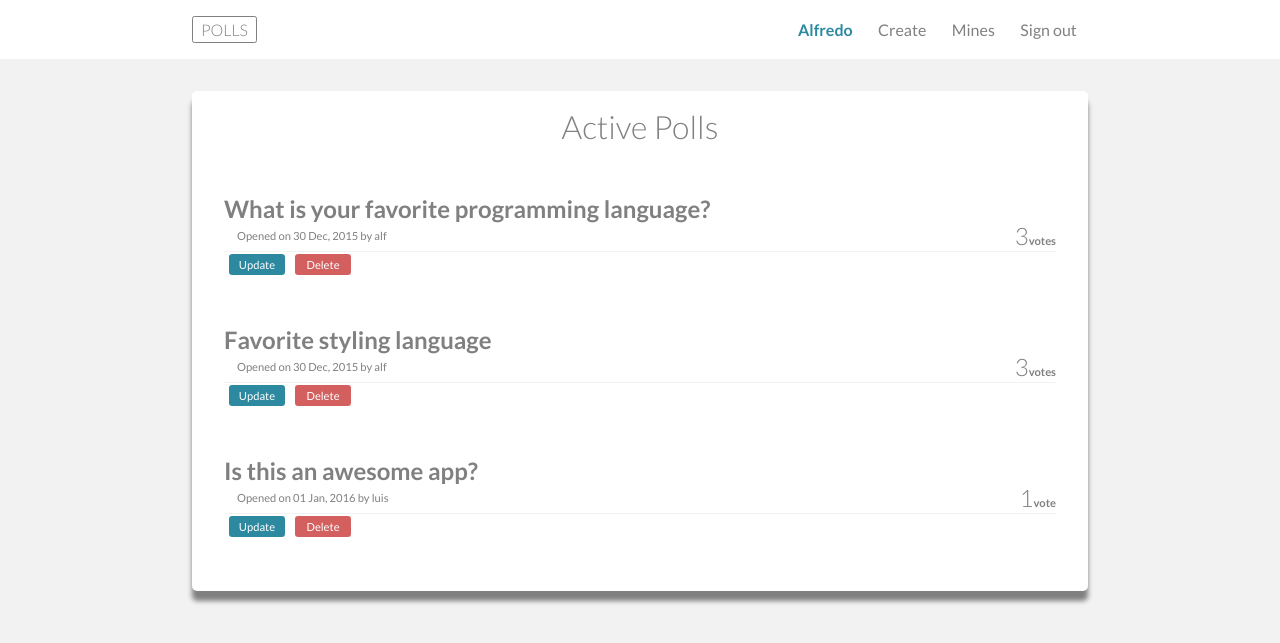
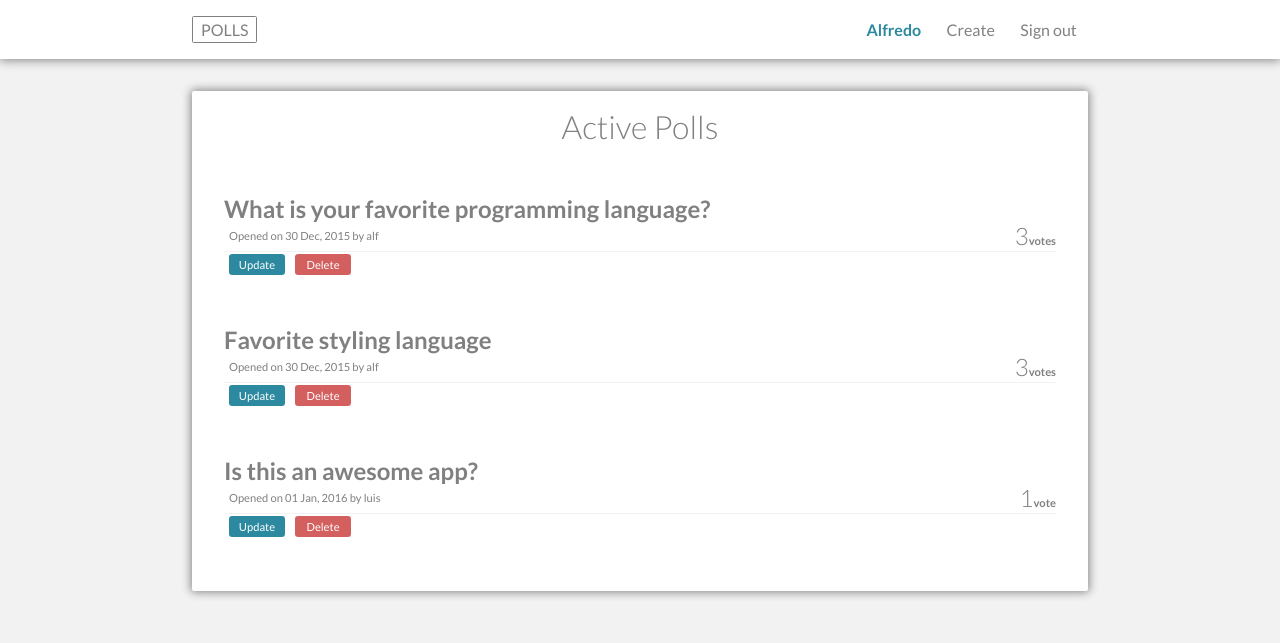
Before and after one commit to ajmejia/LearningDjango, a Django app: page / in a window 1280 px wide. Shown: the top 643 px of the page. Run offline with Django 3.2, Linux system fonts and the light colour scheme; a user stored in the database is signed in; data comes from the database, SQL or seed files in the repository; both versions use the stored data as it was after the commit; parts of the project's set-up code (start-up, migrations or seed data) failed here and were passed over; some libraries are stand-ins or nearby versions.

Commit message:
new style & fixed #18

```diff
--- a/polls/static/polls/css/base_style.css
+++ b/polls/static/polls/css/base_style.css
@@ -24,19 +24,20 @@ div, #navigation {
   background: white; }
 
 #navigation {
+  margin-bottom: 10px;
   padding: 1rem 15%;
   display: flex;
   justify-content: space-between;
-  align-items: center; }
+  align-items: center;
+  box-shadow: 0px 0px 10px 1px #808080; }
   #navigation #logo {
     padding: 0.2rem 0.5rem;
-    font-weight: 300;
     font-size: 1em;
     text-transform: uppercase;
     text-decoration: none;
     color: #808080;
     border: 1px solid #808080;
-    border-radius: 0.15rem; }
+    border-radius: 0.1rem; }
   #navigation nav a {
     margin: 0 0.7em;
     font-size: 1em; }
@@ -44,45 +45,32 @@ div, #navigation {
     font-weight: 700;
     color: #2c89a0; }
 
-#flash-message-container {
-  background: #f2f2f2;
-  height: 2em;
+#flash-message-container, #form-message-container {
+  height: 2rem;
   width: 100%;
   margin: 0;
-  padding: 0; }
+  padding: 0;
+  line-height: 2rem;
+  text-align: center;
+  background: transparent;
+  position: relative;
+  top: -10px; }
+  #flash-message-container .success, #form-message-container .success {
+    background: #ccffcc;
+    color: #00cc00; }
+  #flash-message-container .warning, #form-message-container .warning {
+    background: #ffffcc;
+    color: #cccc00; }
+  #flash-message-container .error, #form-message-container .error {
+    background: #ffcccc;
+    color: #cc0000; }
 
-.success {
-  height: 100%;
-  width: 100%;
-  line-height: 2em;
-  margin: 0;
-  padding: 0;
-  font-size: 1em;
+#page-body {
+  margin: -10px auto 100px auto;
+  padding: 1rem 2rem;
   text-align: center;
-  color: #00cc00;
-  background: #ccffcc; }
-
-.warning {
-  height: 100%;
-  width: 100%;
-  line-height: 2em;
-  margin: 0;
-  padding: 0;
-  font-size: 1em;
-  text-align: center;
-  color: #cccc00;
-  background: #ffffcc; }
-
-.error {
-  height: 100%;
-  width: 100%;
-  line-height: 2em;
-  margin: 0;
-  padding: 0;
-  font-size: 1em;
-  text-align: center;
-  color: #cc0000;
-  background: #ffcccc; }
+  border-radius: 2px;
+  box-shadow: 0px 0px 10px 1px #808080; }
 
 .button-sm, .button-md, input[type="submit"], input[type="button"] {
   color: white;
--- a/polls/static/polls/css/base_style.scss
+++ b/polls/static/polls/css/base_style.scss
@@ -25,23 +25,24 @@ body {
 		}
 	}
 }
-div, #navigation {
+div,#navigation {
 	background: white;
 }
 #navigation {
+	margin-bottom: 10px;
 	padding: 1rem 15%;
 	display: flex;
 	justify-content: space-between;
 	align-items: center;
+	box-shadow: 0px 0px 10px 1px $dark;
 	#logo {
 		padding: 0.2rem 0.5rem;
-		font-weight: 300;
 		font-size: 1em;
 		text-transform: uppercase;
 		text-decoration: none;
 		color: $dark;
 		border: 1px solid $dark;
-		border-radius: 0.15rem;
+		border-radius: 0.1rem;
 		}
 	nav {
 		a {
@@ -54,45 +55,35 @@ div, #navigation {
 		}
 	}
 }
-#flash-message-container {
-	background: $background;
-	height: 2em;
+#flash-message-container,#form-message-container {
+	height: 2rem;
 	width: 100%;
 	margin: 0;
 	padding: 0;
-}
+	line-height: 2rem;
+	text-align: center;
+	background: transparent;
+	position: relative;
+	top: -10px;
 	.success {
-	height: 100%;
-	width: 100%;
-	line-height: 2em;
-	margin: 0;
-	padding: 0;
-	font-size: 1em;
-	text-align: center;
+		background: $bg_success;
 		color: $success;
-	background: $bg_success;
 	}
 	.warning {
-	height: 100%;
-	width: 100%;
-	line-height: 2em;
-	margin: 0;
-	padding: 0;
-	font-size: 1em;
-	text-align: center;
+		background: $bg_warning;
 		color: $warning;
-	background: $bg_warning;
 	}
 	.error {
-	height: 100%;
-	width: 100%;
-	line-height: 2em;
-	margin: 0;
-	padding: 0;
-	font-size: 1em;
+		background: $bg_error;
+		color: $error;
+	}
+}
+#page-body {
+	margin: -10px auto 100px auto;
+	padding: 1rem 2rem;
 	text-align: center;
-	color: $error;
-	background: $bg_error;
+	border-radius: 2px;
+	box-shadow: 0px 0px 10px 1px $dark;
 }
 .button-sm,.button-md,input[type="submit"],input[type="button"] {
 	color: white;
--- a/polls/static/polls/css/index_style.css
+++ b/polls/static/polls/css/index_style.css
@@ -1,12 +1,6 @@
 #page-body {
   min-height: 500px;
-  width: 70%;
-  margin: 0 auto;
-  margin-bottom: 100px;
-  padding: 1rem 2rem;
-  text-align: center;
-  border-radius: 5px;
-  box-shadow: 0px 10px 5px #808080; }
+  width: 70%; }
   #page-body .poll-container {
     margin-top: 3rem;
     padding-bottom: 4px;
@@ -28,7 +22,7 @@
         display: block; }
       #page-body .poll-container .poll-info .date {
         margin: 2px 5px;
-        padding: 0.25rem 0.5rem;
+        padding: 0.25rem 0;
         font-color: #d35f5f; }
       #page-body .poll-container .poll-info .voted {
         text-align: right;
--- a/polls/static/polls/css/index_style.scss
+++ b/polls/static/polls/css/index_style.scss
@@ -3,12 +3,6 @@
 #page-body {
 	min-height: 500px;
 	width: 70%;
-	margin: 0 auto;
-	margin-bottom: 100px;
-	padding: 1rem 2rem;
-	text-align: center;
-	border-radius: 5px;
-	box-shadow: 0px 10px 5px $dark;
 	.poll-container {
 		margin-top: 3rem;
 		padding-bottom: 4px;
@@ -34,7 +28,7 @@
 			}
 			.date {
 				margin: 2px 5px;
-				padding: 0.25rem 0.5rem;
+				padding: 0.25rem 0;
 				font-color: $light;
 			}
 			.voted {
@@ -49,14 +43,12 @@
 		}
 	}
 }
-
 .actions {
 	width: 100%;
 	display: flex;
 	flex-direction: row;
 	justify-content: flex-start;
 }
-
 #empty {
 	font-size: 2em;
 	font-weight: 700;
--- a/polls/templates/polls/vote.html
+++ b/polls/templates/polls/vote.html
@@ -32,6 +32,6 @@
 			</div>
 		</div>
 		<input type="submit" value="Vote"/>
-		<a href="{% url 'polls:index' %}" class="cancel">Cancel</a>
+		<a href="{% url 'polls:index' %}" class="button-md del">Cancel</a>
 	</form>
 {% endblock %}
--- a/templates/base_template.html
+++ b/templates/base_template.html
@@ -1,7 +1,6 @@
 <!DOCTYPE HTML>
 <html lang="eng">
   <head>
-    <!-- This will load the static tag used below to target the css file -->
     {% load staticfiles %}
     <title>Polls Site</title>
     <link rel="stylesheet" type="text/css" href="{% static 'polls/css/normalize.css' %}">
@@ -18,7 +17,6 @@
 					{% if user.is_authenticated %}
 						<a href="{% url 'polls:accounts' user.pk %}" id="username">{{ user.first_name|default:user.username }}</a>
 						<a href="{% url 'polls:create-poll' %}">Create</a>
-					<a href="#{# url 'polls:mines' user.pk #}">Mines</a>
 						<a href="{% url 'polls:logout' %}">Sign out</a>
 					{% else %}
 						<a href="{% url 'polls:signup' %}">Sign up</a>
@@ -36,6 +34,23 @@
 				{% endblock %}
 			</div>
 
+		<script>
+			$(function() {
+				var $DOM = $(document);
+				var $message = $DOM.find(".error,.warning,.success");
+
+				if($message)
+					//$message.one("click", hideNow);
+					$DOM.one("mousemove", hideWithDelay);
+
+				//function hideNow(event) {
+					//$message.fadeOut(500);
+				//};
+				function hideWithDelay() {
+					$message.delay(4000).fadeOut(500);
+				};
+			});
+		</script>
 		{% block js %}
 		{% endblock %}
 	</body>
```
Also changed, not shown: polls/static/polls/css/form_style.css (+4 -9 lines), polls/static/polls/css/form_style.scss (+2 -7 lines), polls/static/polls/css/results_style.css (+1 -7 lines), polls/static/polls/css/results_style.scss (+0 -8 lines), db.sqlite3. Lines whose indentation alone changed are shown as unchanged.
